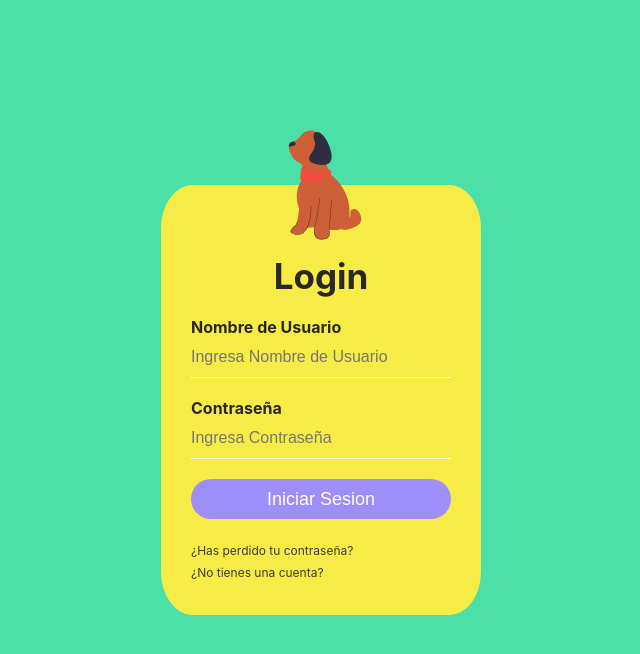
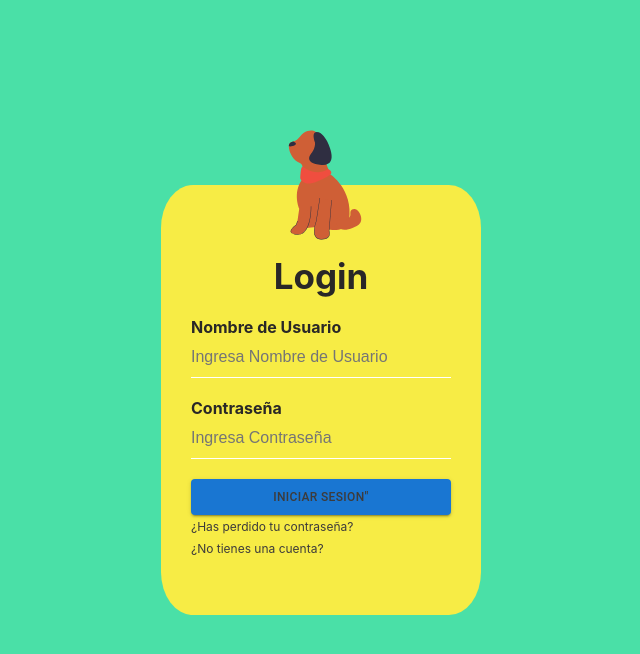
Before and after one commit to A1b1Night/Software-Academico, a React (Create React App) app: page / in a window 1280 px wide. Shown: the top 654 px of the page, without its empty margins (319-959 px from the left). Built offline with nearby package versions, Linux system fonts and the light colour scheme.

Commit message:
Material Ui

```diff
--- a/src/App.js
+++ b/src/App.js
@@ -2,15 +2,18 @@ import './App.css';
 import Login from './Pages/Login';
 import Menu from './Pages/Menu';
 import {BrowserRouter,Route,Routes} from 'react-router-dom';
+import { StyledEngineProvider } from '@mui/material/styles';
+
 
 export default function App() {
   return (
+    <StyledEngineProvider>
     <BrowserRouter>
       <Routes>
         <Route path='/' element={<Login />} />
-        <Route path='Menu' element={<Menu />} />
+        <Route path='/Menu' element={<Menu />} />
       </Routes>
-
     </BrowserRouter>
+    </StyledEngineProvider>
   );
 }
--- a/src/Css/Login.css
+++ b/src/Css/Login.css
@@ -50,21 +50,6 @@
     font-size: 16px;
   }
 
-  .login-box input[type="submit"] {
-    border: none;
-    outline: none;
-    height: 40px;
-    background: #9E8EFA;
-    color: #fff;
-    font-size: 18px;
-    border-radius: 20px;
-  }
-  .login-box input[type="submit"]:hover {
-    cursor: pointer;
-    background: #F04E3F;
-    color: rgb(70, 0, 0);
-  }
-
   .login-box a {
     text-decoration: none;
     font-size: 12px;
--- a/src/Pages/Login.jsx
+++ b/src/Pages/Login.jsx
@@ -1,6 +1,8 @@
 import '../Css/Login.css';
 import {ReactComponent as Perro} from '../Img/Perro.svg';
-import { NavLink } from 'react-router-dom';
+import {Button}  from "@mui/material";
+import { Link} from 'react-router-dom';
+
 
 export default function Login() {
   return (
@@ -25,11 +27,10 @@ export default function Login() {
       <label htmlFor="password">Contraseña</label>
       <input type="password" placeholder='Ingresa Contraseña' />
 
-      <input type="submit" value="Iniciar Sesion" />
-
-      <NavLink to="#">¿Has perdido tu contraseña?</NavLink>
+      <Button variant='contained' size="large" href="Menu" fullWidth>Iniciar Sesion"</Button>
+      <Link to="#">¿Has perdido tu contraseña?</Link>
       <br/>
-      <NavLink to="#">¿No tienes una cuenta?</NavLink>
+      <Link to="#">¿No tienes una cuenta?</Link>
     </form>
     </div>
   </div>
--- a/src/Pages/Menu.jsx
+++ b/src/Pages/Menu.jsx
@@ -1,10 +1,10 @@
 import React from 'react'
 import '../Css/Menu.css';
 
-function Intrefaz() {
+function Menu() {
   return (
     <h1>Menu</h1>
   )
 }
 
-export default Intrefaz
+export default Menu
```
Also changed, not shown: package.json (+5 -2 lines), 1 other file (tests, documents, lock files or other folders).
